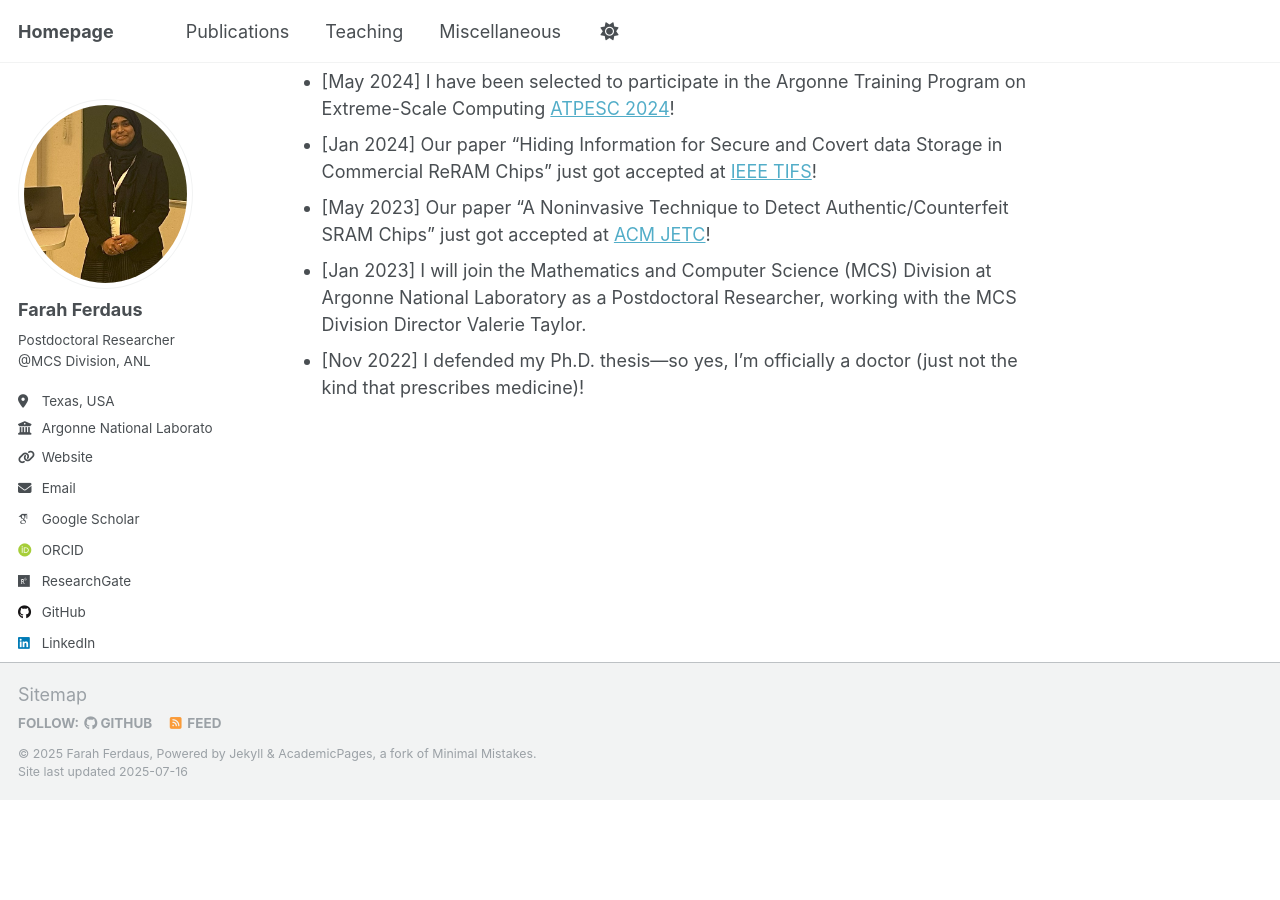
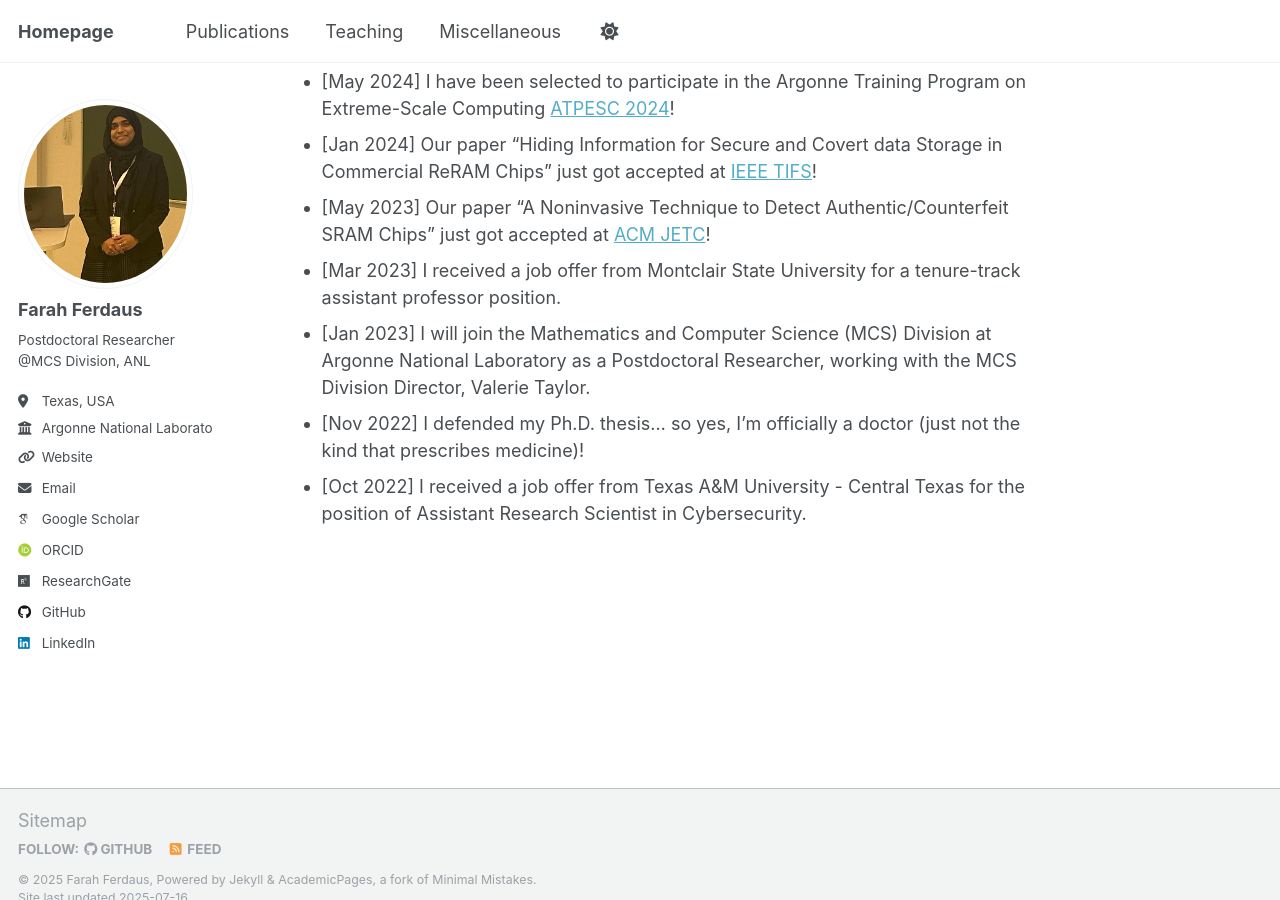
Before and after one commit to fferdaus/fferdaus.github.io, a Jekyll site: the page built from _pages/about.md, in a window 1280 px wide and 900 px high, scrolled down 1894 px. Built offline with Jekyll 4.4.1, drawn with Linux system fonts in a browser that asks for light colours; some web fonts are replaced; before the commit the page ends 2694 px from its top, so only the background shows below that.

Commit message:
Update about.md

```diff
--- a/_pages/about.md
+++ b/_pages/about.md
@@ -65,5 +65,7 @@ She has published numerous scientific articles, including journal articles, conf
 - [May 2024] I have been selected to participate in the Argonne Training Program on Extreme-Scale Computing [ATPESC 2024](https://extremecomputingtraining.anl.gov/)!
 - [Jan 2024] Our paper "Hiding Information for Secure and Covert data Storage in Commercial ReRAM Chips" just got accepted at [IEEE TIFS](https://ieeexplore.ieee.org/xpl/RecentIssue.jsp?punumber=10206)!
 - [May 2023] Our paper "A Noninvasive Technique to Detect Authentic/Counterfeit SRAM Chips" just got accepted at [ACM JETC](https://dl.acm.org/journal/jetc)!
-- [Jan 2023] I will join the Mathematics and Computer Science (MCS) Division at Argonne National Laboratory as a Postdoctoral Researcher, working with the MCS Division Director Valerie Taylor.
-- [Nov 2022] I defended my Ph.D. thesis—so yes, I’m officially a doctor (just not the kind that prescribes medicine)!
+- [Mar 2023] I received a job offer from Montclair State University for a tenure-track assistant professor position.
+- [Jan 2023] I will join the Mathematics and Computer Science (MCS) Division at Argonne National Laboratory as a Postdoctoral Researcher, working with the MCS Division Director, Valerie Taylor.
+- [Nov 2022] I defended my Ph.D. thesis... so yes, I’m officially a doctor (just not the kind that prescribes medicine)!
+- [Oct 2022] I received a job offer from Texas A&M University - Central Texas for the position of Assistant Research Scientist in Cybersecurity.
```
